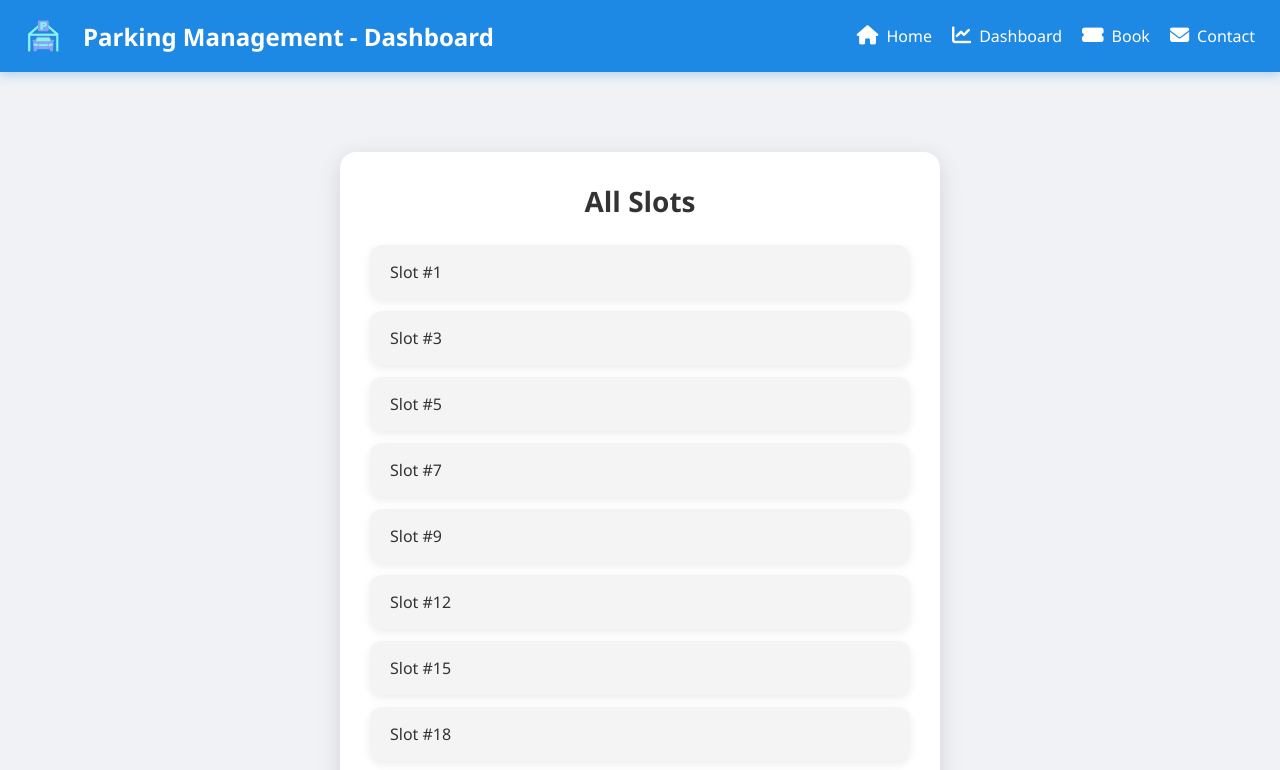
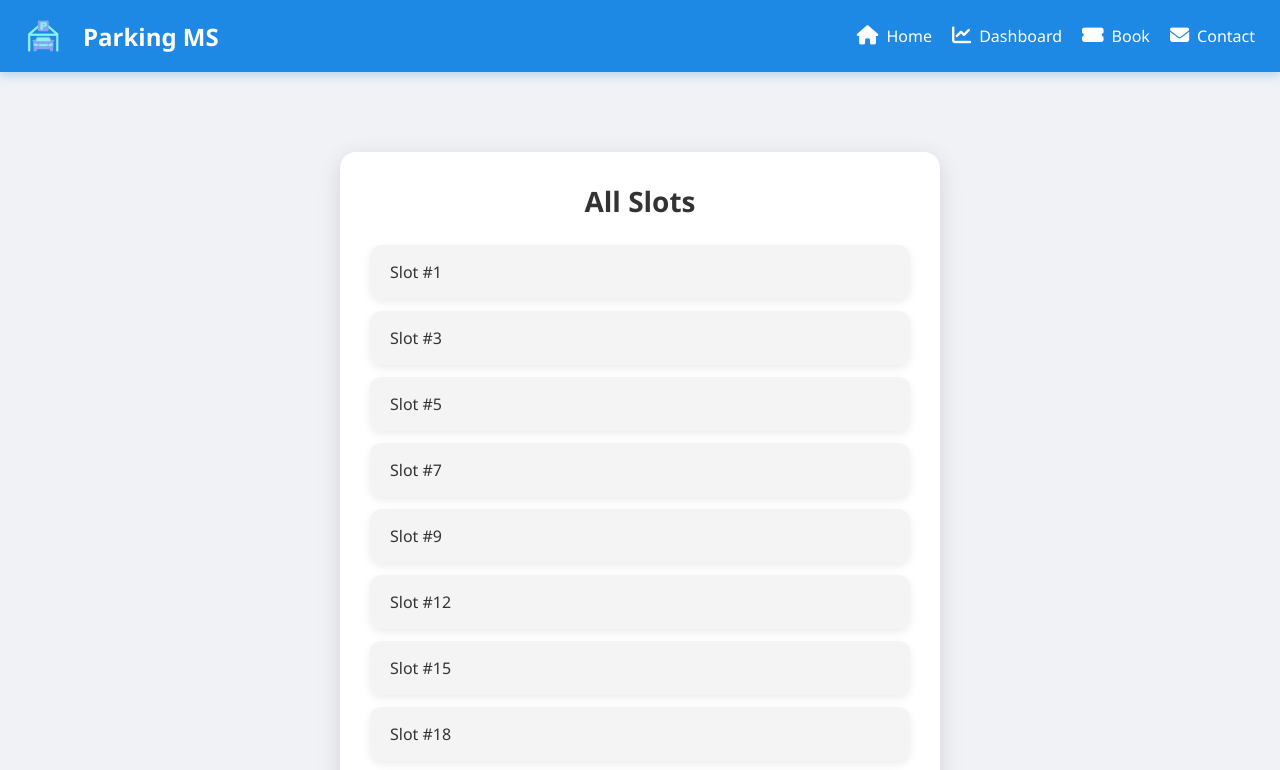
Before and after one commit to Harshpreet-Singh/parking-ms, a plain HTML site: page pages/slots-list.html in a window 1280 px wide. Shown: the top 770 px of the page. Drawn offline with Linux system fonts and the light colour scheme.

Commit message:
Update slots-list.html

```diff
--- a/pages/slots-list.html
+++ b/pages/slots-list.html
@@ -13,7 +13,7 @@
   </head>
   <body>
     <div class="navbar">
-      <div><img src="../ico.png" alt="Parking Icon">  Parking Management - Dashboard</div>
+      <div><img src="../ico.png" alt="Parking Icon"> Parking MS</div>
       <div class="nav-links">
         <a href="../index.html"><i class="fas fa-home"></i> Home</a>
         <a href="dashboard.html"><i class="fas fa-chart-line"></i> Dashboard</a>
```
